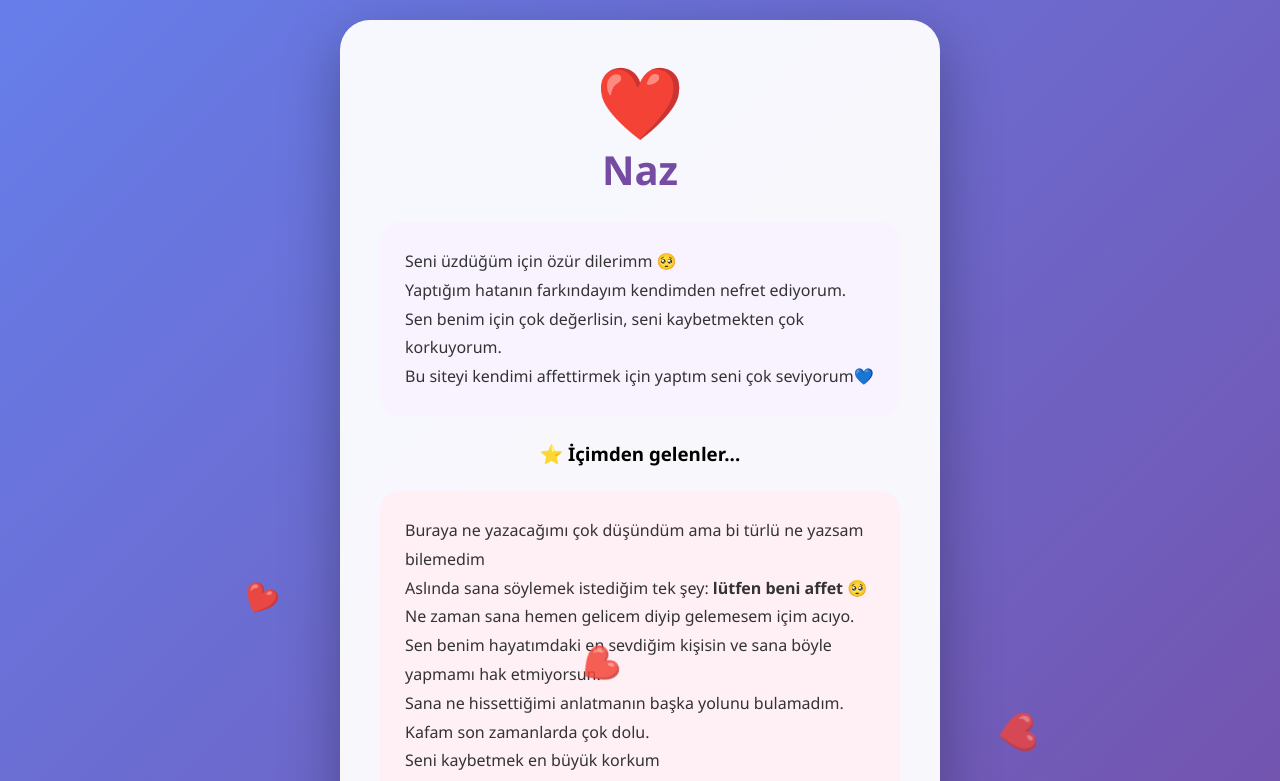
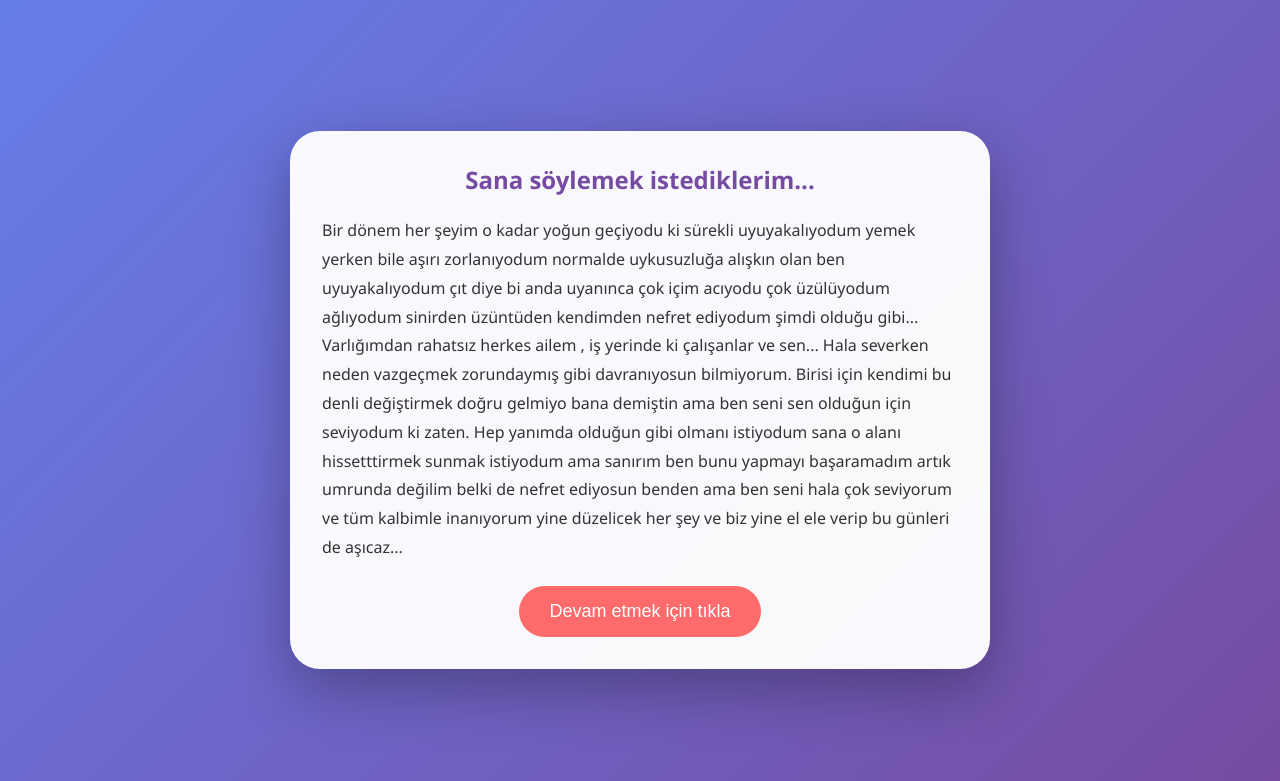
Before and after one commit to kereMerek/N1, a plain HTML site: page index.html in a window 1280 px wide. Shown: the top 781 px of the page. Drawn offline with Linux system fonts and the light colour scheme.

Commit message:
Add files via upload

```diff
--- a/index.html
+++ b/index.html
@@ -7,6 +7,14 @@
     <link rel="stylesheet" href="style.css">
 </head>
 <body>
+    <section class="intro-screen" id="introScreen" aria-labelledby="introTitle">
+        <div class="intro-card">
+            <h2 id="introTitle">Sana söylemek istediklerim...</h2>
+            <p>Bir dönem her şeyim o kadar yoğun geçiyodu ki sürekli uyuyakalıyodum yemek yerken bile aşırı zorlanıyodum normalde uykusuzluğa alışkın olan ben uyuyakalıyodum çıt diye bi anda uyanınca çok içim acıyodu çok üzülüyodum ağlıyodum sinirden üzüntüden kendimden nefret ediyodum şimdi olduğu gibi... Varlığımdan rahatsız herkes ailem , iş yerinde ki çalışanlar ve sen... Hala severken neden vazgeçmek zorundaymış gibi davranıyosun bilmiyorum. Birisi için kendimi bu denli değiştirmek doğru gelmiyo bana demiştin ama ben seni sen olduğun için seviyodum ki zaten. Hep yanımda olduğun gibi olmanı istiyodum sana o alanı hissetttirmek sunmak istiyodum ama sanırım ben bunu yapmayı başaramadım artık umrunda değilim belki de nefret ediyosun benden ama ben seni hala çok seviyorum ve tüm kalbimle inanıyorum yine düzelicek her şey ve biz yine el ele verip bu günleri de aşıcaz...</p>
+            <button class="intro-continue" id="introContinue" type="button">Devam etmek için tıkla</button>
+        </div>
+    </section>
+
     <div class="container">
         <div class="heart">❤️</div>
         <h1>Naz</h1>
--- a/script.js
+++ b/script.js
@@ -24,3 +24,7 @@
         `;
         document.head.appendChild(style);
         setInterval(createHeart, 300);
+
+        document.getElementById('introContinue').addEventListener('click', () => {
+            document.getElementById('introScreen').hidden = true;
+        });
--- a/style.css
+++ b/style.css
@@ -12,6 +12,47 @@
             justify-content: center;
             align-items: center;
             padding: 20px;
+        }
+
+        .intro-screen {
+            position: fixed;
+            inset: 0;
+            z-index: 10000;
+            display: flex;
+            align-items: center;
+            justify-content: center;
+            padding: 20px;
+            background: linear-gradient(135deg, #667eea 0%, #764ba2 100%);
+        }
+
+        .intro-screen[hidden] {
+            display: none;
+        }
+
+        .intro-card {
+            width: min(100%, 700px);
+            max-height: 100%;
+            overflow-y: auto;
+            padding: 32px;
+            border-radius: 30px;
+            background: rgba(255, 255, 255, 0.96);
+            box-shadow: 0 20px 60px rgba(0, 0, 0, 0.3);
+            text-align: center;
+        }
+
+        .intro-card h2 {
+            margin-bottom: 20px;
+            color: #764ba2;
+        }
+
+        .intro-card p {
+            color: #333;
+            line-height: 1.8;
+            text-align: left;
+        }
+
+        .intro-continue {
+            margin-top: 24px;
         }
 
         .container {
@@ -104,3 +145,10 @@
             margin-top: 20px;
             width: 100%;
         }
+
+        @media (max-width: 480px) {
+            .intro-card {
+                padding: 24px 20px;
+                border-radius: 24px;
+            }
+        }
```
